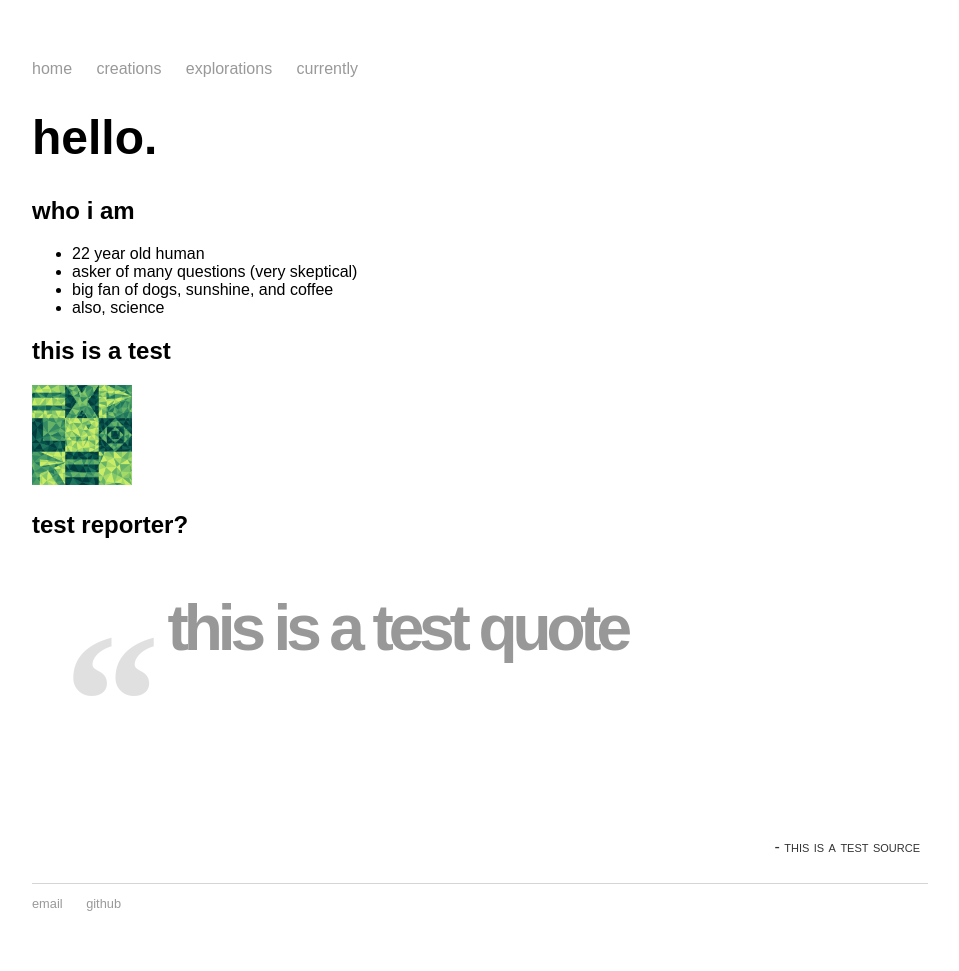
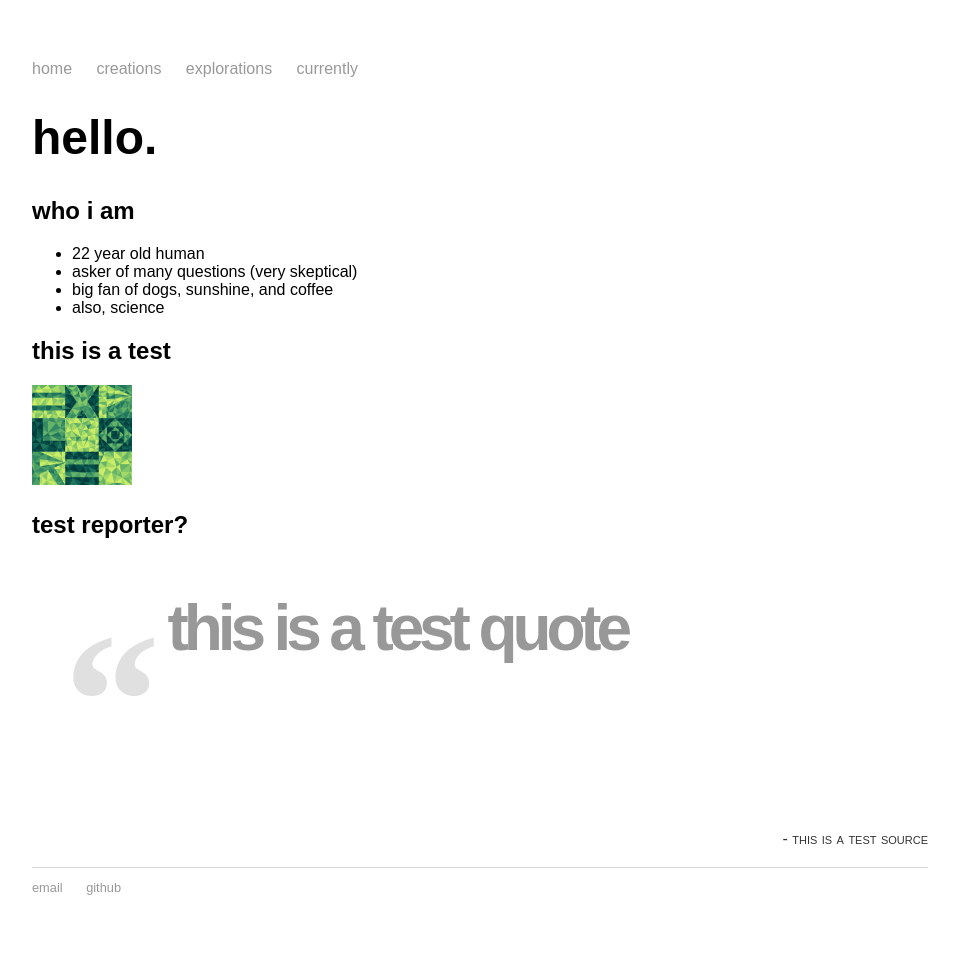
Before and after one commit to mayasheth/mayasheth.github.io, a Jekyll site: the page built from index.md, in a window 1280 px wide. Shown: the whole page, without its empty margins (160-1119 px from the left). Built offline with Jekyll 4.4.1, drawn with Linux system fonts in a browser that asks for light colours.

Commit message:
Update quote.html

```diff
--- a/_includes/quote.html
+++ b/_includes/quote.html
@@ -42,7 +42,6 @@
       display: block;
       text-align: right;
       font-variant:small-caps;
-      padding:.5em
     }
 
   </style>
```
